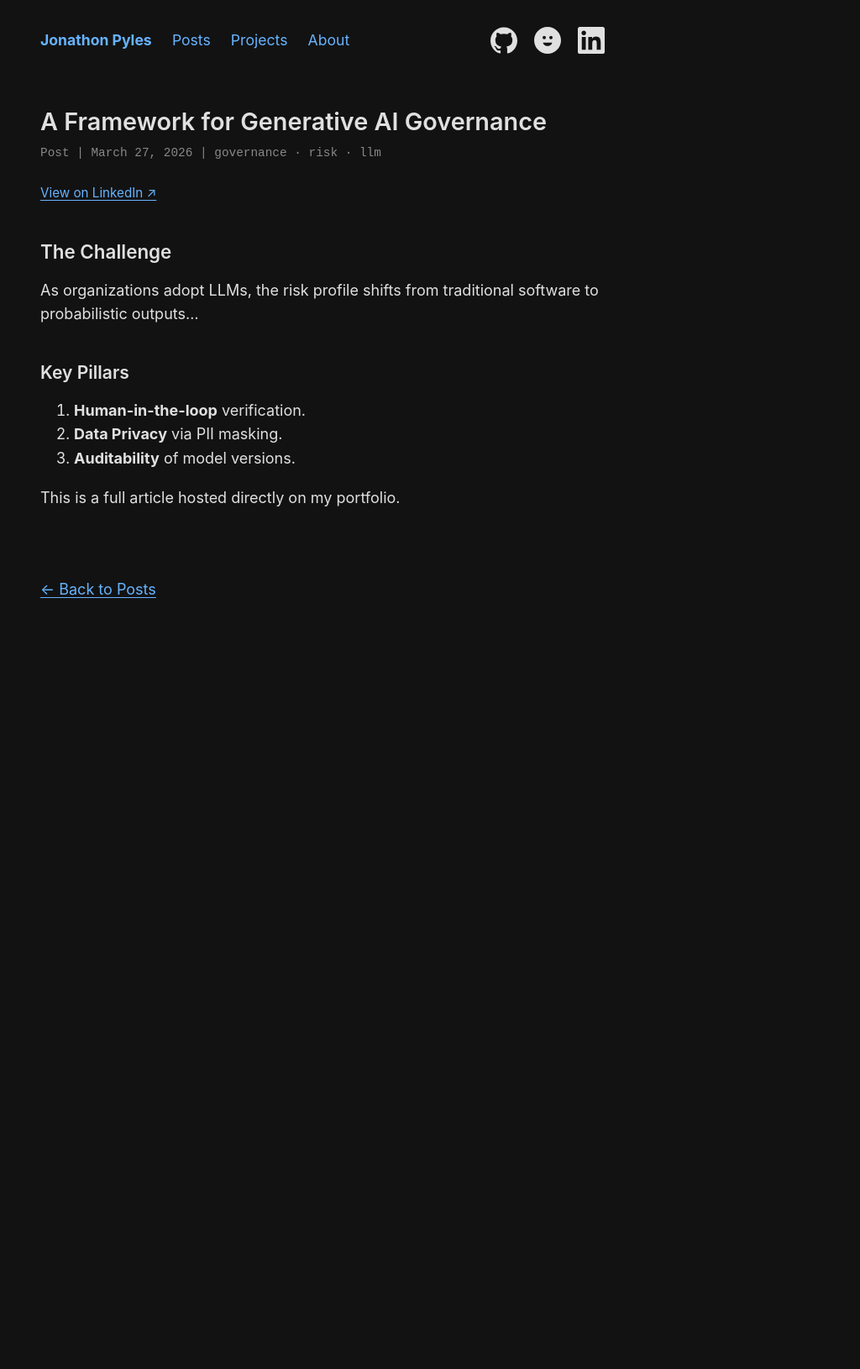
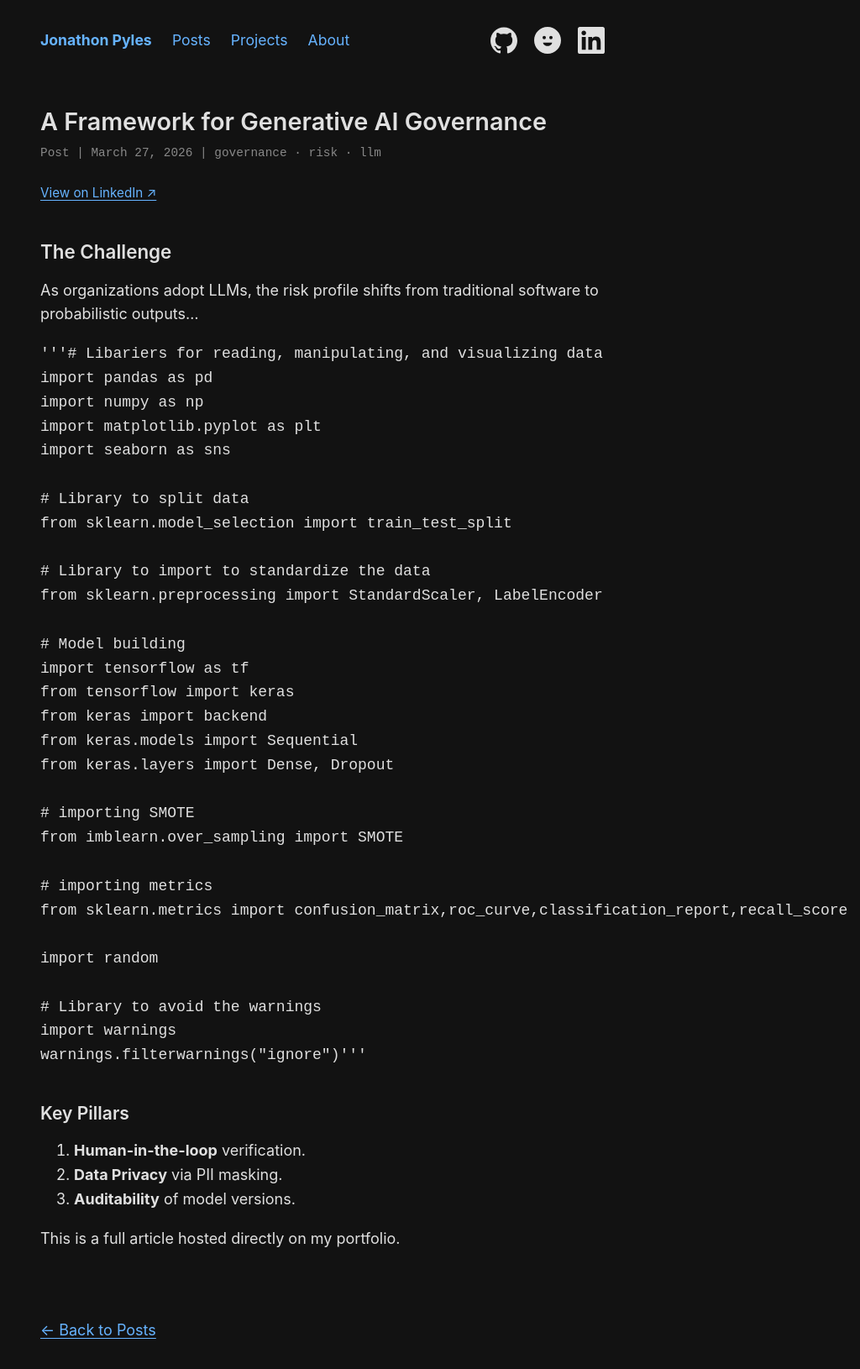
Before and after one commit to JNPyles/JNPyles.github.io, a Jekyll site: the page built from _posts/2026-03-27-ai-governance-framework.md, in a window 1280 px wide. Shown: the whole page at 84% size, without its empty margins (256-1280 px from the left). Built offline with Jekyll 4.4.1, drawn with Linux system fonts in a browser that asks for light colours; before the commit the page ends 900 px from its top, so only the background shows below that.

Commit message:
Update 2026-03-27-ai-governance-framework.md

```diff
--- a/_posts/2026-03-27-ai-governance-framework.md
+++ b/_posts/2026-03-27-ai-governance-framework.md
@@ -10,6 +10,37 @@ linkedin_url: https://www.linkedin.com/pulse/using-ai-summarize-1100-complaints-
 ## The Challenge
 As organizations adopt LLMs, the risk profile shifts from traditional software to probabilistic outputs...
 
+    '''# Libariers for reading, manipulating, and visualizing data
+    import pandas as pd
+    import numpy as np
+    import matplotlib.pyplot as plt
+    import seaborn as sns
+
+    # Library to split data
+    from sklearn.model_selection import train_test_split
+
+    # Library to import to standardize the data
+    from sklearn.preprocessing import StandardScaler, LabelEncoder
+
+    # Model building
+    import tensorflow as tf
+    from tensorflow import keras
+    from keras import backend
+    from keras.models import Sequential
+    from keras.layers import Dense, Dropout
+
+    # importing SMOTE
+    from imblearn.over_sampling import SMOTE
+
+    # importing metrics
+    from sklearn.metrics import confusion_matrix,roc_curve,classification_report,recall_score
+
+    import random
+
+    # Library to avoid the warnings
+    import warnings
+    warnings.filterwarnings("ignore")'''
+
 ### Key Pillars
 1. **Human-in-the-loop** verification.
 2. **Data Privacy** via PII masking.
```
